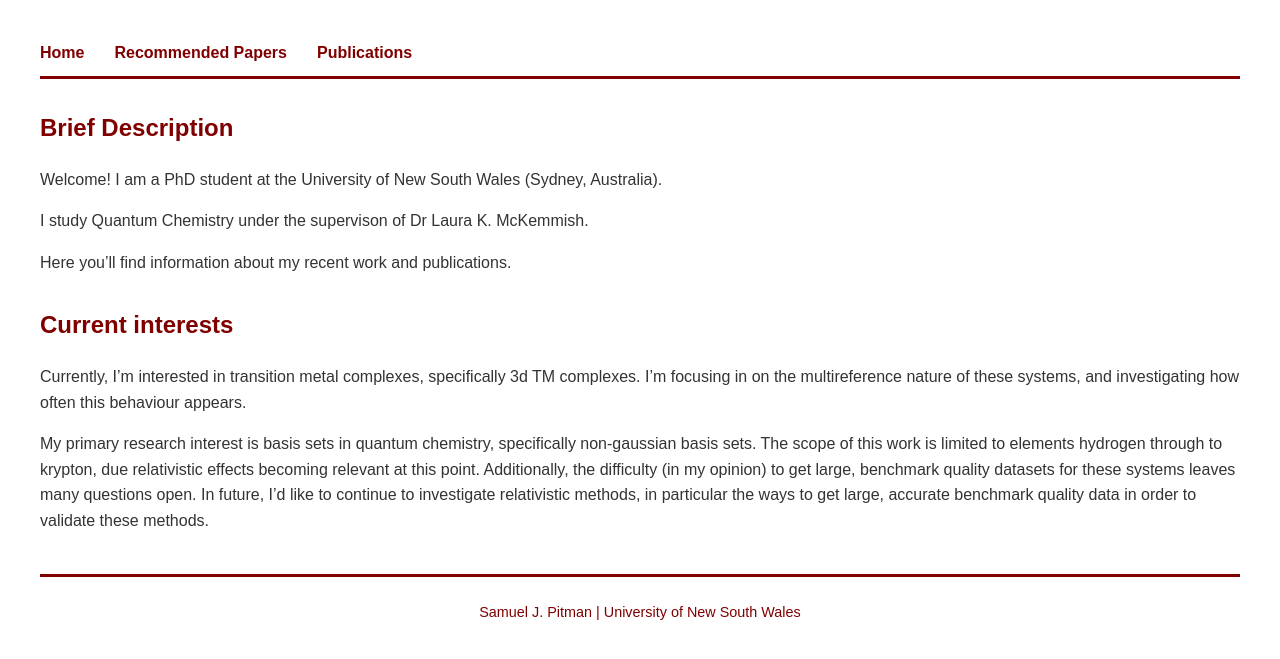
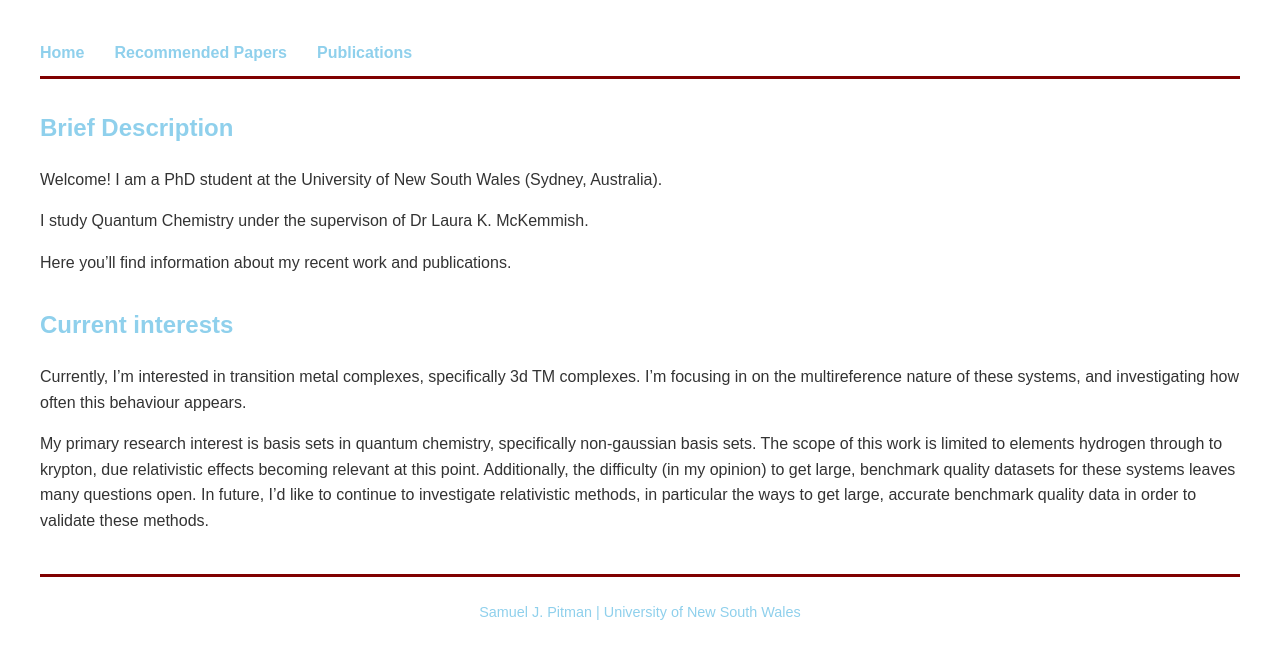
Before and after one commit to SamuelPitman/SamuelPitman.github.io, a Jekyll site: the page built from index.md, in a window 1280 px wide. Shown: the top 659 px of the page. Built offline with Jekyll 4.4.1, drawn with Linux system fonts in a browser that asks for light colours.

Commit message:
Update style.css
Colour changes to teal

```diff
--- a/assets/style.css
+++ b/assets/style.css
@@ -15,7 +15,7 @@ header {
 header a {
   text-decoration: none;
   font-weight: bold;
-  color: maroon; /* #333; */
+  color: #8FD0EC; /* #333; */
 }
 nav {
   display: flex;
@@ -23,13 +23,13 @@ nav {
 }
 nav a {
   text-decoration: none;
-  color: maroon;
+  color: #8FD0EC;
   font-weight: bold;
 }
 
 h2 {
   margin-top: 30px;
-  color: maroon;
+  color: #8FD0EC;
 }
 
 footer {
@@ -37,6 +37,6 @@ footer {
   border-top: 3px solid maroon;
   padding-top: 10px;
   font-size: 0.9em;
-  color: maroon;
+  color: #8FD0EC;
   text-align: center;
 }
```
